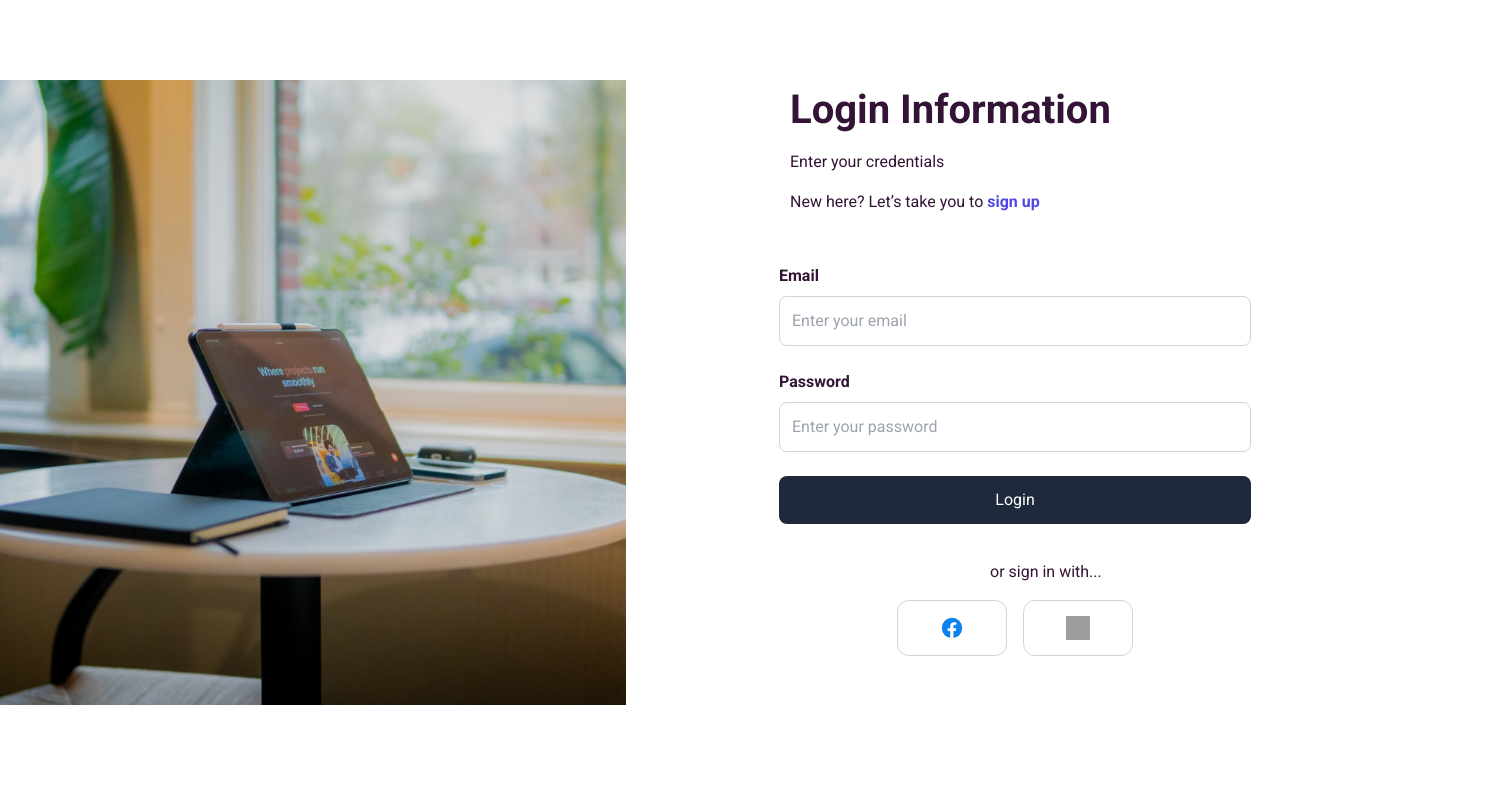
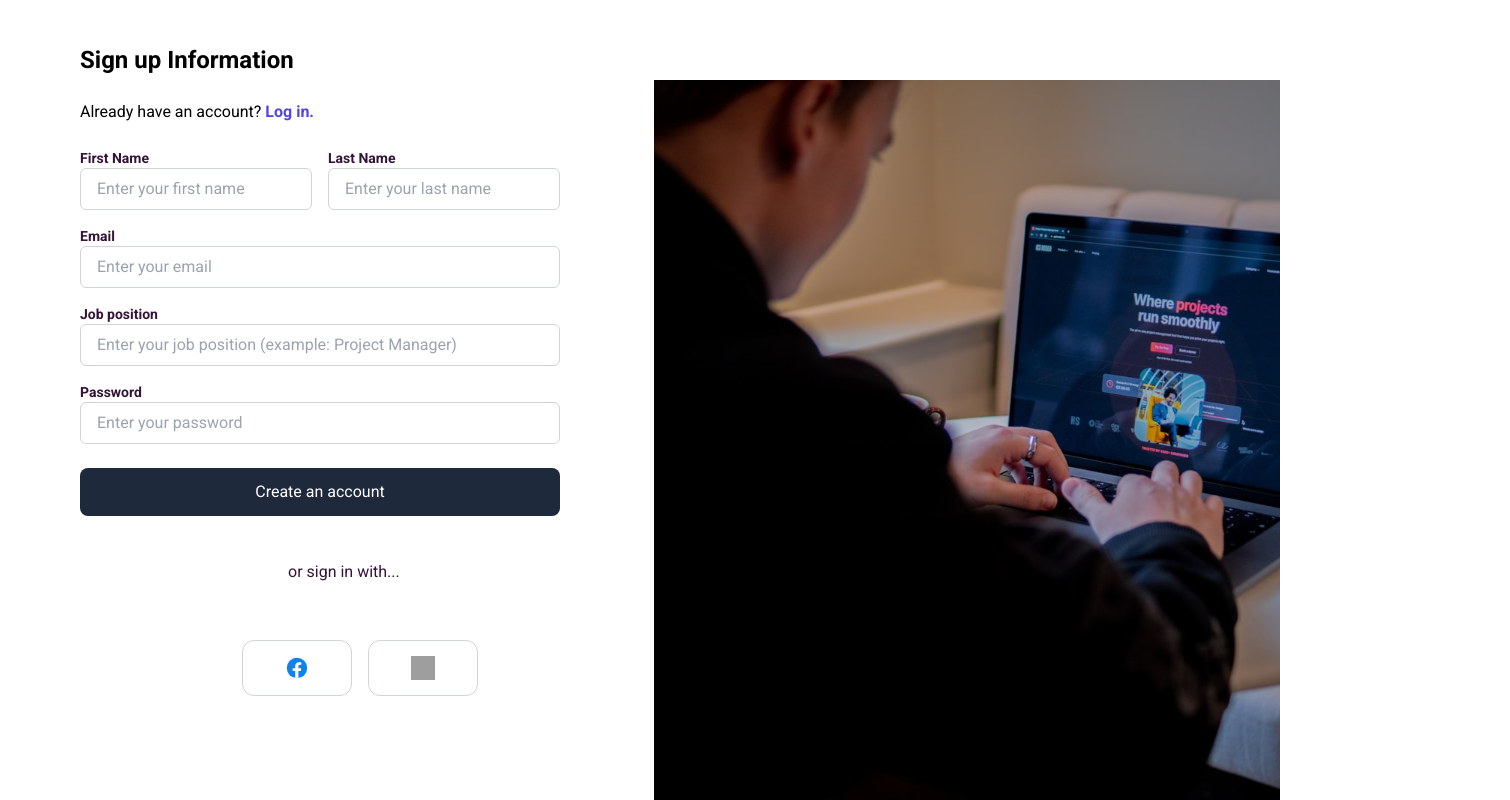
Before and after one commit to Tayling-Ng/desafio2-semana8-TIRex, a React (Vite) app: page /signup in a window 1280 px wide. Shown: the whole page, 1510 px wide, since content can reach past the window. Built offline with nearby package versions, Linux system fonts and the light colour scheme; grey boxes are pictures that could not be loaded.

Commit message:
feat: route/signup

```diff
--- /dev/null
+++ b/src/components/ImageSection/ ImageSection1.tsx
@@ -0,0 +1,14 @@
+// src/components/ImageSection/ImageSection1.tsx
+import imagem from "../../assets/img-login/Rectangle1.svg";
+
+const ImageSection = () => {
+    return (
+        <img
+            src={imagem}
+            alt="Imagem de Exemplo"
+            className="absolute top-[80px] right-0 w-full sm:w-[626px] sm:h-[720px] h-auto opacity-100"
+        />
+    );
+};
+
+export default ImageSection;
--- /dev/null
+++ b/src/components/SignupForm/SignupForm.tsx
@@ -0,0 +1,176 @@
+// src/pages/signup/SignupForm.tsx
+import { useState } from 'react';
+
+const SignupForm = () => {
+  // Estados para os campos
+  const [firstName, setFirstName] = useState('');
+  const [lastName, setLastName] = useState('');
+  const [email, setEmail] = useState('');
+  const [jobPosition, setJobPosition] = useState('');
+  const [password, setPassword] = useState('');
+
+  // Estados para erros
+  const [errors, setErrors] = useState({
+    firstName: '',
+    lastName: '',
+    email: '',
+    jobPosition: '',
+    password: '',
+  });
+
+  const validateForm = () => {
+    const formErrors = { ...errors };
+    let isValid = true;
+
+    // Validação First Name
+    if (!firstName || firstName.length < 2 || /\d/.test(firstName)) {
+      formErrors.firstName = 'First name must have at least 2 characters and no numbers.';
+      isValid = false;
+    } else {
+      formErrors.firstName = '';
+    }
+
+    // Validação Last Name
+    if (!lastName || lastName.length < 2 || /\d/.test(lastName)) {
+      formErrors.lastName = 'Last name must have at least 2 characters and no numbers.';
+      isValid = false;
+    } else {
+      formErrors.lastName = '';
+    }
+
+    // Validação Email
+    const emailPattern = /^[^\s@]+@[^\s@]+\.[^\s@]+$/;
+    if (!email || !emailPattern.test(email)) {
+      formErrors.email = 'Please enter a valid email address.';
+      isValid = false;
+    } else {
+      formErrors.email = '';
+    }
+
+    // Validação Job Position
+    if (!jobPosition || jobPosition.length < 5 || /\d/.test(jobPosition)) {
+      formErrors.jobPosition = 'Job position must have at least 5 characters and no numbers.';
+      isValid = false;
+    } else {
+      formErrors.jobPosition = '';
+    }
+
+    // Validação Password
+    const passwordPattern = /^(?=.*[A-Z])(?=.*\d)(?=.*[@$!%*?&])[A-Za-z\d@$!%*?&]{9,}$/;
+    if (!password || !passwordPattern.test(password)) {
+      formErrors.password = 'Password must be at least 8 characters long, contain at least 1 number, 1 uppercase letter, and 1 special character.';
+      isValid = false;
+    } else {
+      formErrors.password = '';
+    }
+
+    setErrors(formErrors);
+    return isValid;
+  };
+
+  const handleSubmit = (e: React.FormEvent) => {
+    e.preventDefault();
+    if (validateForm()) {
+      console.log('Form is valid. Submitting...');
+      // Aqui você pode adicionar a lógica de envio do formulário (ex: API)
+    }
+  };
+
+  return (
+    <div className="w-full sm:w-[520px] p-5">
+      {/* Sign Up Information Title */}
+      <div className="font-roboto text-2xl font-bold text-left mb-6 opacity-100">
+        Sign up Information
+      </div>
+
+      {/* Already have an account? Log in */}
+      <div className="mt-6 opacity-100">
+        <div className="w-[520px] h-[24px] text-left">
+          Already have an account?{' '}
+          <span
+            className="font-bold text-[#4F46E5] cursor-pointer"
+            onClick={() => window.location.href = '/login'} // Redirect to login page
+          >
+            Log in.
+          </span>
+        </div>
+      </div>
+
+      {/* Formulário de Signup */}
+      <form onSubmit={handleSubmit}>
+        {/* First Name */}
+        <div className="mt-6 flex gap-4 mb-4">
+          <div className="w-[251px]">
+            <label className="block text-left text-sm font-semibold text-[#331436]">First Name</label>
+            <input
+              type="text"
+              value={firstName}
+              onChange={(e) => setFirstName(e.target.value)}
+              placeholder="Enter your first name"
+              className={`w-full px-4 py-2 border rounded-md ${errors.firstName ? 'border-red-500' : 'border-gray-300'}`}
+            />
+            {errors.firstName && <p className="text-red-500 text-sm">{errors.firstName}</p>}
+          </div>
+
+          {/* Last Name */}
+          <div className="w-[251px]">
+            <label className="block text-left text-sm font-semibold text-[#331436]">Last Name</label>
+            <input
+              type="text"
+              value={lastName}
+              onChange={(e) => setLastName(e.target.value)}
+              placeholder="Enter your last name"
+              className={`w-full px-4 py-2 border rounded-md ${errors.lastName ? 'border-red-500' : 'border-gray-300'}`}
+            />
+            {errors.lastName && <p className="text-red-500 text-sm">{errors.lastName}</p>}
+          </div>
+        </div>
+
+        {/* Email */}
+        <div className="mb-4">
+          <label className="block text-left text-sm font-semibold text-[#331436]">Email</label>
+          <input
+            type="email"
+            value={email}
+            onChange={(e) => setEmail(e.target.value)}
+            placeholder="Enter your email"
+            className={`w-full px-4 py-2 border rounded-md ${errors.email ? 'border-red-500' : 'border-gray-300'}`}
+          />
+          {errors.email && <p className="text-red-500 text-sm">{errors.email}</p>}
+        </div>
+
+        {/* Job Position */}
+        <div className="mb-4">
+          <label className="block text-left text-sm font-semibold text-[#331436]">Job position</label>
+          <input
+            type="text"
+            value={jobPosition}
+            onChange={(e) => setJobPosition(e.target.value)}
+            placeholder="Enter your job position (example: Project Manager)"
+            className={`w-full px-4 py-2 border rounded-md ${errors.jobPosition ? 'border-red-500' : 'border-gray-300'}`}
+          />
+          {errors.jobPosition && <p className="text-red-500 text-sm">{errors.jobPosition}</p>}
+        </div>
+
+        {/* Password */}
+        <div className="mb-6">
+          <label className="block text-left text-sm font-semibold text-[#331436]">Password</label>
+          <input
+            type="password"
+            value={password}
+            onChange={(e) => setPassword(e.target.value)}
+            placeholder="Enter your password"
+            className={`w-full px-4 py-2 border rounded-md ${errors.password ? 'border-red-500' : 'border-gray-300'}`}
+          />
+          {errors.password && <p className="text-red-500 text-sm">{errors.password}</p>}
+        </div>
+
+        <button type="submit" className="bg-[#1E293B] text-white p-3 rounded-lg w-full hover:bg-[#2d4352]">
+          Create an account
+        </button>
+      </form>
+    </div>
+  );
+};
+
+export default SignupForm;
--- /dev/null
+++ b/src/components/SocialLoginButtons/SocialLoginButtons1.tsx
@@ -0,0 +1,37 @@
+// src/components/SocialLoginButtons/SocialLoginButtons1.tsx
+import facebookIcon from '../../assets/img-login/Socialmedialogo.svg';
+import googleIcon from '../../assets/img-login/Socialmedialogo1.svg';
+
+const SocialLoginButtons = () => {
+    const handleSocialLogin = (platform: string) => {
+        console.log(`Login via ${platform}`);
+    };
+
+    return (
+        <div className="absolute top-[640px] left-10 sm:left-[100px] mx-auto sm:w-[520px] w-full sm:h-[56px] h-auto flex flex-col sm:flex-row justify-center gap-4 opacity-100">
+            <button
+                onClick={() => handleSocialLogin('Facebook')}
+                className="w-full sm:w-[110px] h-[56px] text-white p-3 rounded-l-xl rounded-xl border border-gray-300 flex items-center justify-center hover:bg-gray-100"
+            >
+                <img
+                    src={facebookIcon}
+                    alt="Facebook"
+                    className="w-[24px] h-[24px]"
+                />
+            </button>
+
+            <button
+                onClick={() => handleSocialLogin('Google')}
+                className="w-full sm:w-[110px] h-[56px] text-white p-3 rounded-l-xl rounded-xl border border-gray-300 flex items-center justify-center hover:bg-gray-100"
+            >
+                <img
+                    src={googleIcon}
+                    alt="Google"
+                    className="w-[24px] h-[24px]"
+                />
+            </button>
+        </div>
+    );
+};
+
+export default SocialLoginButtons;
--- a/src/main.tsx
+++ b/src/main.tsx
@@ -1,11 +1,14 @@
 import { StrictMode } from 'react'
 import { createRoot } from 'react-dom/client'
 import './index.css'
-import Login from "./pages/login/Login";
-
+import { BrowserRouter as Router } from "react-router-dom";
+//import Login from "./pages/login/Login";
+import { PageRoute } from "./pages/page-route";
 
 createRoot(document.getElementById('root')!).render(
-  <StrictMode>
-    <Login />
-  </StrictMode>,
+<StrictMode>
+  <Router>
+    <PageRoute />
+  </Router>
+</StrictMode>,
 );
--- a/src/pages/login/Login.tsx
+++ b/src/pages/login/Login.tsx
@@ -5,12 +5,12 @@ import LoginForm from '../../components/LoginForm/LoginForm';
 //import { useNavigate } from 'react-router-dom';
 import SocialLoginButtons from '../../components/SocialLoginButtons/SocialLoginButtons';
 // import Footer from '../../components/Footer/Footer';
-import { BrowserRouter as Router, Route, Routes } from 'react-router-dom';
+//import { BrowserRouter as Router, Route, Routes } from 'react-router-dom';
 import { Link } from 'react-router-dom';
 
 const Login = () => {
     return (
-        <Router>
+
         <div className="relative min-h-screen bg-white">
             {/* Apenas o Header será renderizado */}
             {/* <Header /> */}
@@ -44,7 +44,7 @@ const Login = () => {
 
             {/* <Footer /> */}
         </div>
-        </Router>
+
     );
 };
 
--- a/src/pages/page-route.tsx
+++ b/src/pages/page-route.tsx
@@ -6,7 +6,8 @@ import { UseCallbackPage } from "./useCallback";
 import { UseEffectPage } from "./useEffect";
 import { UseContextPage } from "./useContext";
 import { CustomHooks } from "./customHooks";
-
+import Login from "./login/Login"; // Login
+import Signup from "./signup/Signup"; //Signup
 
 export const PageRoute = () => {
   return (
@@ -18,7 +19,8 @@ export const PageRoute = () => {
       <Route path="/useEffect" element={<UseEffectPage />} />
       <Route path="/useContext" element={<UseContextPage />} />
       <Route path="/customHooks" element={<CustomHooks />} />
-
+      <Route path="/login" element={<Login />} />
+      <Route path="/signup" element={<Signup />} />
     </Routes>
   );
 };
--- /dev/null
+++ b/src/pages/signup/Signup.tsx
@@ -0,0 +1,35 @@
+// src/pages/signup/Signup.tsx
+//import Header from '../../components/Header/Header';
+import ImageSection from '../../components/ImageSection/ ImageSection1';
+import SignupForm from '../../components/SignupForm/SignupForm';
+//import LoginForm from '../../components/LoginForm/LoginForm';
+import SocialLoginButtons from '../../components/SocialLoginButtons/SocialLoginButtons1';
+//import Footer from '../../components/Footer/Footer';
+
+const Signup = () => {
+    return (
+        <div className="relative min-h-screen bg-white">
+            {/*<Header />*/}
+
+            <ImageSection />
+            <div className="flex justify-center items-center w-full sm:w-1/2 p-6">
+
+            <SignupForm />
+
+            </div>
+
+             {/* "or sign in with..." */}
+             <div className="ml-72 text-[#331436] text-[16px] font-normal text-center sm:text-left font-roboto opacity-100">
+                or sign in with...
+            </div>
+
+
+            <SocialLoginButtons />
+
+
+            {/*<Footer />*/}
+        </div>
+    );
+};
+
+export default Signup;
```
